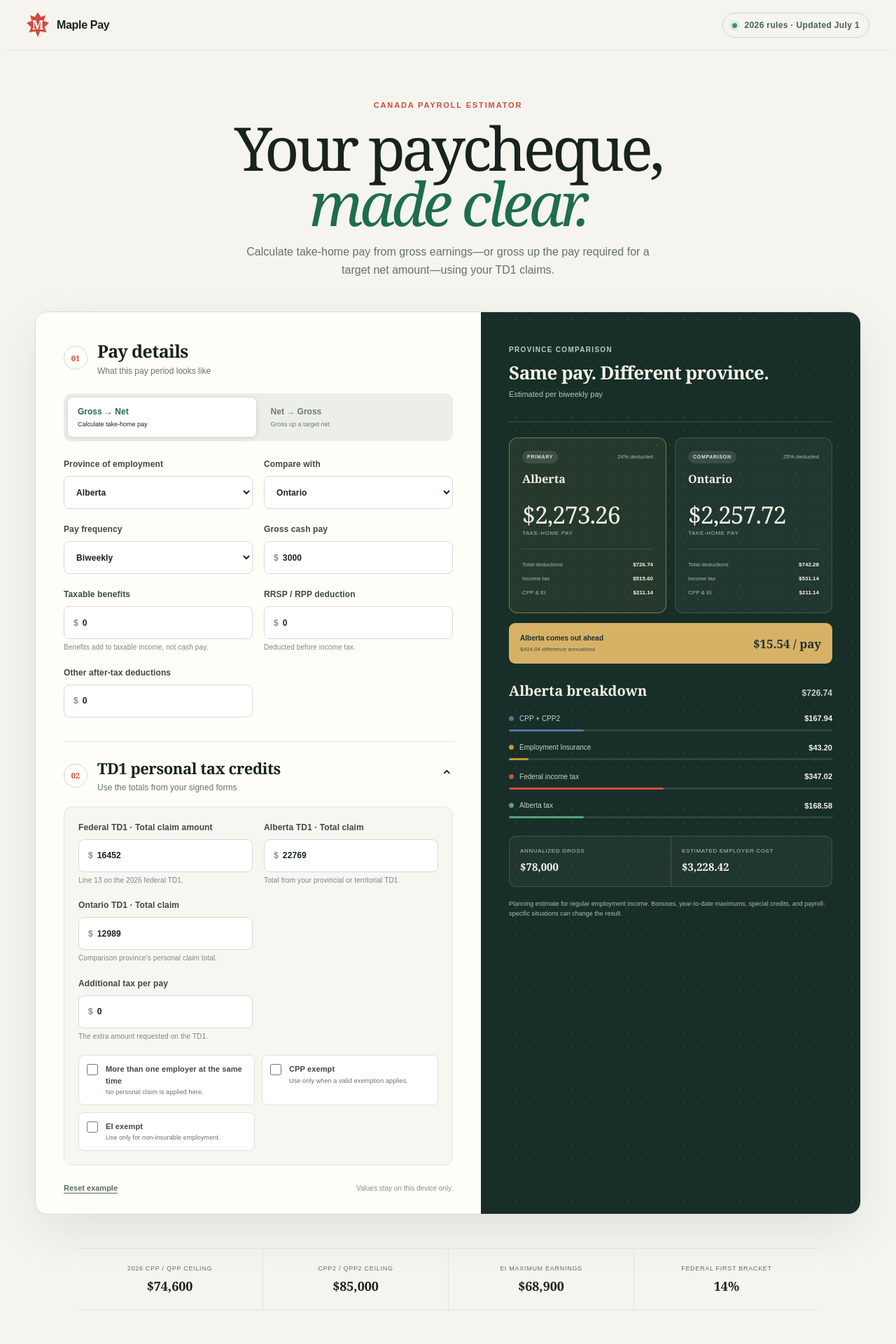
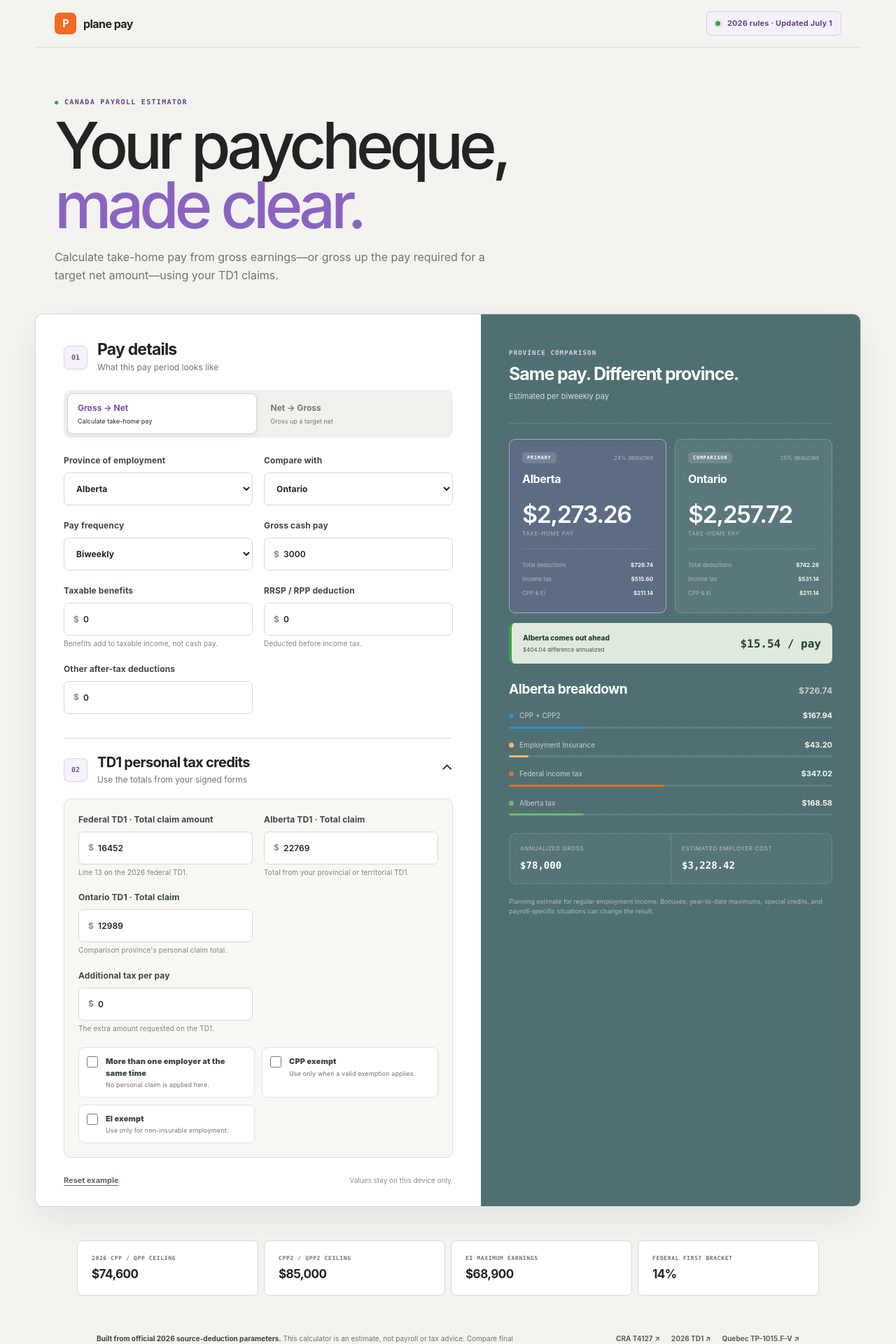
Before and after one commit to yiningchao/payroll-calculator, a Next.js app: page / in a window 1280 px wide. Shown: the top 1920 px of the page at 70% size. Built offline with nearby package versions, Linux system fonts and the light colour scheme.

Commit message:
Apply Plane theme and branding

```diff
--- a/app/globals.css
+++ b/app/globals.css
@@ -1,16 +1,17 @@
 @import "tailwindcss";
 
 :root {
-  --ink: #18221f;
-  --muted: #65716d;
-  --line: #dfe4df;
-  --paper: #f5f4ee;
-  --white: #fffef9;
-  --red: #d34b3f;
-  --green: #1f6c50;
-  --gold: #c59635;
-  --blue: #51759b;
-  --lavender: #8670a4;
+  --ink: #222322;
+  --muted: #71736f;
+  --line: #d9dbd6;
+  --paper: #f3f4ef;
+  --white: #ffffff;
+  --red: #f36a20;
+  --green: #3c9f4f;
+  --gold: #efbd69;
+  --blue: #2d92cf;
+  --lavender: #8b64c2;
+  --teal: #506f73;
 }
 
 * { box-sizing: border-box; }
@@ -19,7 +20,7 @@ body {
   margin: 0;
   background: var(--paper);
   color: var(--ink);
-  font-family: Arial, Helvetica, sans-serif;
+  font-family: Inter, ui-sans-serif, -apple-system, BlinkMacSystemFont, "Segoe UI", sans-serif;
   -webkit-font-smoothing: antialiased;
 }
 button, input, select { font: inherit; }
@@ -27,64 +28,65 @@ button, select, label, input { -webkit-tap-highlight-color: transparent; }
 a { color: inherit; }
 
 .topbar {
-  height: 72px;
-  max-width: 1260px;
+  height: 68px;
+  max-width: 1180px;
   margin: auto;
   padding: 0 28px;
   display: flex;
   align-items: center;
   justify-content: space-between;
-  border-bottom: 1px solid var(--line);
+  border-bottom: 1px solid #dedfd9;
 }
-.brand { display: flex; align-items: center; gap: 11px; font-weight: 800; text-decoration: none; letter-spacing: -.02em; }
+.brand { display: flex; align-items: center; gap: 10px; font-weight: 750; text-decoration: none; letter-spacing: -.035em; }
 .brand-mark {
-  width: 32px; height: 36px; display: grid; place-items: center;
-  background: var(--red); color: white; font-family: Georgia, serif; font-size: 18px;
-  clip-path: polygon(50% 0, 64% 19%, 84% 12%, 77% 35%, 100% 42%, 80% 60%, 89% 80%, 60% 76%, 50% 100%, 40% 76%, 11% 80%, 20% 60%, 0 42%, 23% 35%, 16% 12%, 36% 19%);
+  width: 31px; height: 31px; display: grid; place-items: center;
+  border-radius: 7px; background: var(--red); color: white;
+  font: 700 16px/1 ui-monospace, SFMono-Regular, Menlo, monospace;
 }
 .rule-chip {
-  border: 1px solid #cdd7d1; border-radius: 999px; padding: 8px 13px;
-  color: #456258; font-size: 12px; font-weight: 700; letter-spacing: .03em;
+  border: 1px solid #d8cce8; border-radius: 7px; padding: 8px 12px;
+  background: #f5f0fa; color: #64468c; font-size: 11px; font-weight: 700; letter-spacing: .015em;
 }
-.rule-chip span { width: 7px; height: 7px; display: inline-block; margin-right: 7px; border-radius: 50%; background: #3f8f6e; box-shadow: 0 0 0 4px #dfede6; }
+.rule-chip span { width: 7px; height: 7px; display: inline-block; margin-right: 7px; border-radius: 50%; background: var(--green); box-shadow: 0 0 0 3px #deecdf; }
 
-.hero { max-width: 1260px; margin: 0 auto; padding: 70px 28px 46px; text-align: center; }
-.eyebrow { color: var(--red); text-transform: uppercase; letter-spacing: .17em; font-size: 11px; font-weight: 800; }
-.hero h1 { margin: 12px 0 17px; font: 500 clamp(48px, 7vw, 86px)/.93 Georgia, "Times New Roman", serif; letter-spacing: -.055em; }
-.hero h1 em { color: var(--green); font-weight: 400; }
-.hero p { max-width: 600px; margin: 0 auto; color: var(--muted); font-size: 16px; line-height: 1.6; }
+.hero { max-width: 1180px; margin: 0 auto; padding: 72px 28px 42px; text-align: left; }
+.eyebrow { color: #61428d; text-transform: uppercase; letter-spacing: .13em; font: 700 10px ui-monospace, SFMono-Regular, Menlo, monospace; }
+.eyebrow span { color: var(--green); font-size: 9px; }
+.hero h1 { max-width: 820px; margin: 15px 0 20px; font: 520 clamp(54px, 7.2vw, 92px)/.92 Inter, ui-sans-serif, sans-serif; letter-spacing: -.07em; }
+.hero h1 em { color: var(--lavender); font-style: normal; font-weight: 520; }
+.hero p { max-width: 620px; margin: 0; color: var(--muted); font-size: 16px; line-height: 1.6; }
 
 .workspace {
   width: min(1180px, calc(100% - 40px)); margin: 0 auto 48px; display: grid; grid-template-columns: 1.08fr .92fr;
-  background: var(--white); border: 1px solid #d8ddd8; border-radius: 18px; overflow: hidden;
-  box-shadow: 0 24px 70px rgba(46, 55, 50, .09);
+  background: var(--white); border: 1px solid #d5d7d2; border-radius: 11px; overflow: hidden;
+  box-shadow: 0 18px 50px rgba(38, 48, 45, .08);
 }
 .form-panel { padding: 38px 40px 28px; }
-.results-panel { padding: 40px; background: #172f28; color: #f7f3e7; position: relative; }
+.results-panel { padding: 40px; background: var(--teal); color: #ffffff; position: relative; }
 .results-panel::before { content: ""; position: absolute; inset: 0; opacity: .08; background-image: radial-gradient(#fff 1px, transparent 1px); background-size: 20px 20px; pointer-events: none; }
 .results-panel > * { position: relative; }
 
 .section-heading { display: flex; gap: 14px; align-items: center; margin-bottom: 25px; }
 .section-heading > span:first-child {
-  width: 34px; height: 34px; flex: 0 0 34px; border: 1px solid #d1d8d2; display: grid; place-items: center;
-  border-radius: 50%; color: var(--red); font: 700 11px Georgia, serif;
+  width: 34px; height: 34px; flex: 0 0 34px; border: 1px solid #ddcfeb; display: grid; place-items: center;
+  border-radius: 7px; background: #f6f1fa; color: #7651a6; font: 700 10px ui-monospace, SFMono-Regular, Menlo, monospace;
 }
-.section-heading h2 { margin: 0; font: 600 25px Georgia, serif; letter-spacing: -.025em; }
+.section-heading h2 { margin: 0; font: 650 23px/1.1 Inter, ui-sans-serif, sans-serif; letter-spacing: -.035em; }
 .section-heading p, .section-heading small { margin: 3px 0 0; display: block; color: var(--muted); font-size: 12px; font-weight: 400; }
-.mode-switch { display: grid; grid-template-columns: 1fr 1fr; gap: 5px; margin: -2px 0 24px; padding: 5px; border-radius: 11px; background: #eceee9; }
+.mode-switch { display: grid; grid-template-columns: 1fr 1fr; gap: 5px; margin: -2px 0 24px; padding: 5px; border-radius: 9px; background: #f0f1ed; }
 .mode-switch button { padding: 11px 14px; border: 1px solid transparent; border-radius: 8px; background: transparent; color: #6f7974; cursor: pointer; text-align: left; transition: background .2s, border-color .2s, color .2s, box-shadow .2s; }
 .mode-switch button b { display: block; font-size: 12px; }
 .mode-switch button small { display: block; margin-top: 3px; font-size: 9px; }
-.mode-switch button.active { border-color: #d6dbd6; background: white; color: var(--ink); box-shadow: 0 2px 8px rgba(34,49,42,.08); }
-.mode-switch button.active b { color: var(--green); }
+.mode-switch button.active { border-color: #d8cce8; background: white; color: var(--ink); box-shadow: 0 2px 8px rgba(52,39,70,.08); }
+.mode-switch button.active b { color: #7550a5; }
 .field-grid { display: grid; grid-template-columns: 1fr 1fr; gap: 20px 16px; }
 label { display: flex; flex-direction: column; gap: 8px; color: #3d4844; font-size: 12px; font-weight: 700; letter-spacing: .01em; }
 select, .money-input {
-  width: 100%; height: 47px; border: 1px solid #d5dbd6; border-radius: 8px; background: white; color: var(--ink); outline: none;
+  width: 100%; height: 47px; border: 1px solid #d7d9d4; border-radius: 7px; background: white; color: var(--ink); outline: none;
   transition: border-color .2s, box-shadow .2s;
 }
 select { padding: 0 13px; appearance: auto; }
-select:focus, .money-input:focus-within { border-color: #547b69; box-shadow: 0 0 0 3px rgba(45, 108, 80, .11); }
+select:focus, .money-input:focus-within { border-color: #8b64c2; box-shadow: 0 0 0 3px rgba(139, 100, 194, .12); }
 .money-input { display: flex; align-items: center; }
 .money-input > span { padding-left: 13px; color: #82908a; }
 .money-input input { border: 0; outline: 0; width: 100%; height: 100%; padding: 0 13px 0 6px; background: transparent; color: var(--ink); font-weight: 600; }
@@ -93,15 +95,15 @@ input::-webkit-inner-spin-button { display: none; }
 
 .accordion { width: 100%; margin: 34px 0 18px; padding: 22px 0 0; border: 0; border-top: 1px solid var(--line); background: transparent; color: var(--ink); display: flex; justify-content: space-between; align-items: center; cursor: pointer; text-align: left; }
 .section-heading.compact { margin: 0; }
-.section-heading.compact b { font: 600 22px Georgia, serif; letter-spacing: -.02em; }
+.section-heading.compact b { font: 650 20px Inter, ui-sans-serif, sans-serif; letter-spacing: -.035em; }
 .chevron { font-size: 22px; transition: transform .2s; }
 .chevron.open { transform: rotate(180deg); }
-.td-card { padding: 20px; background: #f7f7f2; border: 1px solid #e2e5df; border-radius: 12px; }
+.td-card { padding: 20px; background: #f7f7f4; border: 1px solid #dedfda; border-radius: 9px; }
 .td-card .field-grid { grid-template-columns: 1fr 1fr; }
 .td-card .field-grid label:last-child { grid-column: 1 / -1; max-width: calc(50% - 8px); }
 .checks { display: grid; grid-template-columns: 1fr 1fr; gap: 10px; margin-top: 20px; }
 .check { display: grid; grid-template-columns: 18px 1fr; gap: 9px; padding: 11px; border: 1px solid #dde2dd; border-radius: 8px; background: white; cursor: pointer; }
-.check input { width: 16px; height: 16px; margin: 1px 0 0; accent-color: var(--green); }
+.check input { width: 16px; height: 16px; margin: 1px 0 0; accent-color: var(--lavender); }
 .check span { display: block; }
 .check b { display: block; font-size: 11px; }
 .check small { display: block; margin-top: 3px; color: var(--muted); font-size: 9px; line-height: 1.3; font-weight: 400; }
@@ -109,35 +111,35 @@ input::-webkit-inner-spin-button { display: none; }
 .reset { border: 0; background: transparent; color: #596b63; font-size: 11px; font-weight: 700; text-decoration: underline; text-underline-offset: 3px; cursor: pointer; }
 
 .results-top { display: flex; align-items: center; justify-content: space-between; gap: 24px; padding-bottom: 28px; border-bottom: 1px solid rgba(255,255,255,.15); }
-.result-label { color: #bfcac4; text-transform: uppercase; letter-spacing: .13em; font-size: 10px; font-weight: 800; }
-.results-top h2 { margin: 8px 0 4px; font: 600 26px/1.08 Georgia, serif; letter-spacing: -.025em; }
-.results-top strong { display: block; margin: 7px 0 2px; font: 500 clamp(42px, 4.5vw, 61px)/1 Georgia, serif; letter-spacing: -.045em; }
-.results-top small { color: #b8c4be; font-size: 11px; }
+.result-label { color: #dfd1ef; text-transform: uppercase; letter-spacing: .13em; font: 700 9px ui-monospace, SFMono-Regular, Menlo, monospace; }
+.results-top h2 { margin: 8px 0 4px; font: 650 25px/1.08 Inter, ui-sans-serif, sans-serif; letter-spacing: -.045em; }
+.results-top strong { display: block; margin: 7px 0 2px; font: 550 clamp(42px, 4.5vw, 61px)/1 Inter, ui-sans-serif, sans-serif; letter-spacing: -.055em; }
+.results-top small { color: #d4dcda; font-size: 11px; }
 .rate-ring {
   --rate: 30%; width: 82px; height: 82px; flex: 0 0 82px; border-radius: 50%; display: grid; place-items: center; position: relative;
   background: conic-gradient(#d7b266 var(--rate), rgba(255,255,255,.13) 0);
 }
-.rate-ring::before { content: ""; width: 66px; height: 66px; position: absolute; border-radius: 50%; background: #172f28; }
+.rate-ring::before { content: ""; width: 66px; height: 66px; position: absolute; border-radius: 50%; background: var(--teal); }
 .rate-ring span, .rate-ring small { position: relative; grid-area: 1/1; }
-.rate-ring span { margin-top: -10px; font: 600 20px Georgia, serif; }
+.rate-ring span { margin-top: -10px; font: 650 20px Inter, ui-sans-serif, sans-serif; }
 .rate-ring small { margin-top: 24px; color: #b8c4be; font-size: 8px; text-transform: uppercase; letter-spacing: .08em; }
 
 .compare-cards { display: grid; grid-template-columns: 1fr 1fr; gap: 12px; padding: 22px 0 14px; }
-.compare-card { min-width: 0; padding: 18px; border: 1px solid rgba(255,255,255,.15); border-radius: 12px; background: rgba(255,255,255,.045); }
-.compare-card:first-child { border-color: rgba(215,178,102,.52); background: rgba(215,178,102,.08); }
+.compare-card { min-width: 0; padding: 18px; border: 1px solid rgba(255,255,255,.2); border-radius: 9px; background: rgba(255,255,255,.06); }
+.compare-card:first-child { border-color: rgba(210,185,238,.72); background: rgba(139,100,194,.2); }
 .compare-card-head { display: flex; align-items: center; justify-content: space-between; gap: 8px; }
-.compare-card-head > span { padding: 4px 7px; border-radius: 999px; background: rgba(255,255,255,.11); color: #dfe6e2; font-size: 7px; font-weight: 800; text-transform: uppercase; letter-spacing: .1em; }
+.compare-card-head > span { padding: 4px 7px; border-radius: 5px; background: rgba(255,255,255,.14); color: #ffffff; font: 700 7px ui-monospace, SFMono-Regular, Menlo, monospace; text-transform: uppercase; letter-spacing: .1em; }
 .compare-card-head small { color: #aebbb4; font-size: 8px; }
-.compare-card h3 { min-height: 34px; margin: 14px 0 8px; font: 600 16px/1.05 Georgia, serif; }
-.compare-card > strong { display: block; overflow: hidden; text-overflow: ellipsis; font: 500 clamp(25px, 3vw, 34px)/1 Georgia, serif; letter-spacing: -.035em; }
+.compare-card h3 { min-height: 34px; margin: 14px 0 8px; font: 650 16px/1.05 Inter, ui-sans-serif, sans-serif; letter-spacing: -.025em; }
+.compare-card > strong { display: block; overflow: hidden; text-overflow: ellipsis; font: 580 clamp(25px, 3vw, 34px)/1 Inter, ui-sans-serif, sans-serif; letter-spacing: -.045em; }
 .take-home-label { display: block; margin-top: 4px; color: #aebbb4; font-size: 8px; text-transform: uppercase; letter-spacing: .08em; }
 .compare-card dl { margin: 16px 0 0; padding-top: 12px; border-top: 1px solid rgba(255,255,255,.12); }
 .compare-card dl div { display: flex; justify-content: space-between; gap: 8px; padding: 4px 0; }
 .compare-card dt { color: #aebbb4; font-size: 8px; }
 .compare-card dd { margin: 0; color: #f6f3e9; font-size: 8px; font-weight: 700; }
-.difference-banner { display: grid; grid-template-columns: 1fr auto; gap: 3px 12px; padding: 14px 16px; border-radius: 9px; background: #d7b266; color: #21322c; }
+.difference-banner { display: grid; grid-template-columns: 1fr auto; gap: 3px 12px; padding: 14px 16px; border-radius: 8px; background: #dfeadd; color: #244329; border-left: 4px solid var(--green); }
 .difference-banner span { align-self: end; font-size: 10px; font-weight: 800; }
-.difference-banner b { grid-row: 1 / span 2; grid-column: 2; align-self: center; font: 600 17px Georgia, serif; }
+.difference-banner b { grid-row: 1 / span 2; grid-column: 2; align-self: center; font: 700 16px ui-monospace, SFMono-Regular, Menlo, monospace; }
 .difference-banner small { font-size: 8px; color: #405049; }
 
 .pay-flow { padding: 24px 0; border-bottom: 1px solid rgba(255,255,255,.15); display: grid; grid-template-columns: 1fr auto 1fr; gap: 12px; align-items: center; }
@@ -149,7 +151,7 @@ input::-webkit-inner-spin-button { display: none; }
 .pay-flow .net-row { display: none; }
 .breakdown { padding-top: 25px; }
 .breakdown-title { display: flex; justify-content: space-between; align-items: baseline; margin-bottom: 18px; }
-.breakdown-title h3 { margin: 0; font: 600 20px Georgia, serif; }
+.breakdown-title h3 { margin: 0; font: 650 19px Inter, ui-sans-serif, sans-serif; letter-spacing: -.025em; }
 .breakdown-title > span { color: #c7d0cb; font-size: 12px; font-weight: 700; }
 .deduction-row { margin-bottom: 15px; }
 .row-meta { display: flex; align-items: center; justify-content: space-between; margin-bottom: 7px; color: #c8d1cd; font-size: 10px; }
@@ -158,19 +160,19 @@ input::-webkit-inner-spin-button { display: none; }
 .row-meta i { width: 7px; height: 7px; border-radius: 50%; }
 .bar { height: 3px; border-radius: 9px; background: rgba(255,255,255,.1); overflow: hidden; }
 .bar span { height: 100%; display: block; border-radius: inherit; min-width: 2px; }
-.blue { background: var(--blue); } .gold { background: var(--gold); } .red { background: var(--red); } .green { background: #55a47e; } .lavender { background: var(--lavender); } .ink { background: #9aa5a0; }
+.blue { background: var(--blue); } .gold { background: var(--gold); } .red { background: var(--red); } .green { background: #68bb70; } .lavender { background: #b08cdb; } .ink { background: #aab5b3; }
 .annual-card { margin-top: 25px; display: grid; grid-template-columns: 1fr 1fr; border: 1px solid rgba(255,255,255,.14); border-radius: 10px; background: rgba(255,255,255,.04); }
 .annual-card div { padding: 15px; }
 .annual-card div + div { border-left: 1px solid rgba(255,255,255,.14); }
 .annual-card span { display: block; margin-bottom: 5px; color: #b8c4be; font-size: 8px; text-transform: uppercase; letter-spacing: .08em; }
-.annual-card b { font: 600 15px Georgia, serif; }
+.annual-card b { font: 700 14px ui-monospace, SFMono-Regular, Menlo, monospace; }
 .result-note { margin: 18px 0 0; color: #aebbb4; font-size: 9px; line-height: 1.5; }
 
-.rule-strip { width: min(1060px, calc(100% - 40px)); margin: 0 auto 54px; display: grid; grid-template-columns: repeat(4,1fr); border-top: 1px solid var(--line); border-bottom: 1px solid var(--line); }
-.rule-strip div { padding: 22px; text-align: center; }
+.rule-strip { width: min(1060px, calc(100% - 40px)); margin: 0 auto 54px; display: grid; grid-template-columns: repeat(4,1fr); gap: 8px; }
+.rule-strip div { padding: 20px; text-align: left; border: 1px solid var(--line); border-radius: 8px; background: white; }
 .rule-strip div + div { border-left: 1px solid var(--line); }
-.rule-strip span { display: block; color: var(--muted); font-size: 9px; text-transform: uppercase; letter-spacing: .08em; }
-.rule-strip b { display: block; margin-top: 6px; font: 600 18px Georgia, serif; }
+.rule-strip span { display: block; color: var(--muted); font: 700 8px ui-monospace, SFMono-Regular, Menlo, monospace; text-transform: uppercase; letter-spacing: .08em; }
+.rule-strip b { display: block; margin-top: 8px; font: 650 17px Inter, ui-sans-serif, sans-serif; letter-spacing: -.03em; }
 footer { max-width: 1060px; margin: 0 auto; padding: 0 28px 60px; display: flex; justify-content: space-between; gap: 40px; color: var(--muted); font-size: 10px; line-height: 1.55; }
 footer p { max-width: 620px; margin: 0; }
 footer b { color: #39453f; }
@@ -182,7 +184,7 @@ footer b { color: #39453f; }
   .workspace { grid-template-columns: 1fr; }
   .results-panel { min-height: auto; }
   .rule-strip { grid-template-columns: 1fr 1fr; }
-  .rule-strip div:nth-child(3) { border-left: 0; border-top: 1px solid var(--line); }
+  .rule-strip div:nth-child(3) { border-left: 1px solid var(--line); border-top: 1px solid var(--line); }
   .rule-strip div:nth-child(4) { border-top: 1px solid var(--line); }
   footer { flex-direction: column; gap: 20px; }
 }
@@ -209,7 +211,7 @@ footer b { color: #39453f; }
   .rate-ring::before { width: 58px; height: 58px; }
   .form-actions span { display: none; }
   .rule-strip { grid-template-columns: 1fr; }
-  .rule-strip div + div, .rule-strip div:nth-child(3) { border-left: 0; border-top: 1px solid var(--line); }
+  .rule-strip div + div, .rule-strip div:nth-child(3) { border-left: 1px solid var(--line); border-top: 1px solid var(--line); }
   .source-links { flex-wrap: wrap; white-space: normal; }
 }
 
--- a/app/layout.tsx
+++ b/app/layout.tsx
@@ -2,7 +2,7 @@ import type { Metadata } from "next";
 import "./globals.css";
 
 export const metadata: Metadata = {
-  title: "Maple Pay — 2026 Canada Payroll Calculator",
+  title: "Plane Pay — 2026 Canada Payroll Calculator",
   description: "Estimate Canadian take-home pay using 2026 CRA rates and your TD1 personal tax credit claims.",
   icons: {
     icon: "/favicon.svg",
--- a/app/page.tsx
+++ b/app/page.tsx
@@ -224,15 +224,15 @@ export default function Home() {
   return (
     <main>
       <header className="topbar">
-        <a className="brand" href="#top" aria-label="Maple Pay home">
-          <span className="brand-mark">M</span>
-          <span>Maple Pay</span>
+        <a className="brand" href="#top" aria-label="Plane Pay home">
+          <span className="brand-mark">P</span>
+          <span>plane pay</span>
         </a>
         <div className="rule-chip"><span /> 2026 rules · Updated July 1</div>
       </header>
 
       <section className="hero" id="top">
-        <div className="eyebrow">Canada payroll estimator</div>
+        <div className="eyebrow"><span>●</span> Canada payroll estimator</div>
         <h1>Your paycheque,<br /><em>made clear.</em></h1>
         <p>Calculate take-home pay from gross earnings—or gross up the pay required for a target net amount—using your TD1 claims.</p>
       </section>
```
Also changed, not shown: 1 other file (tests, documents, lock files or other folders).
